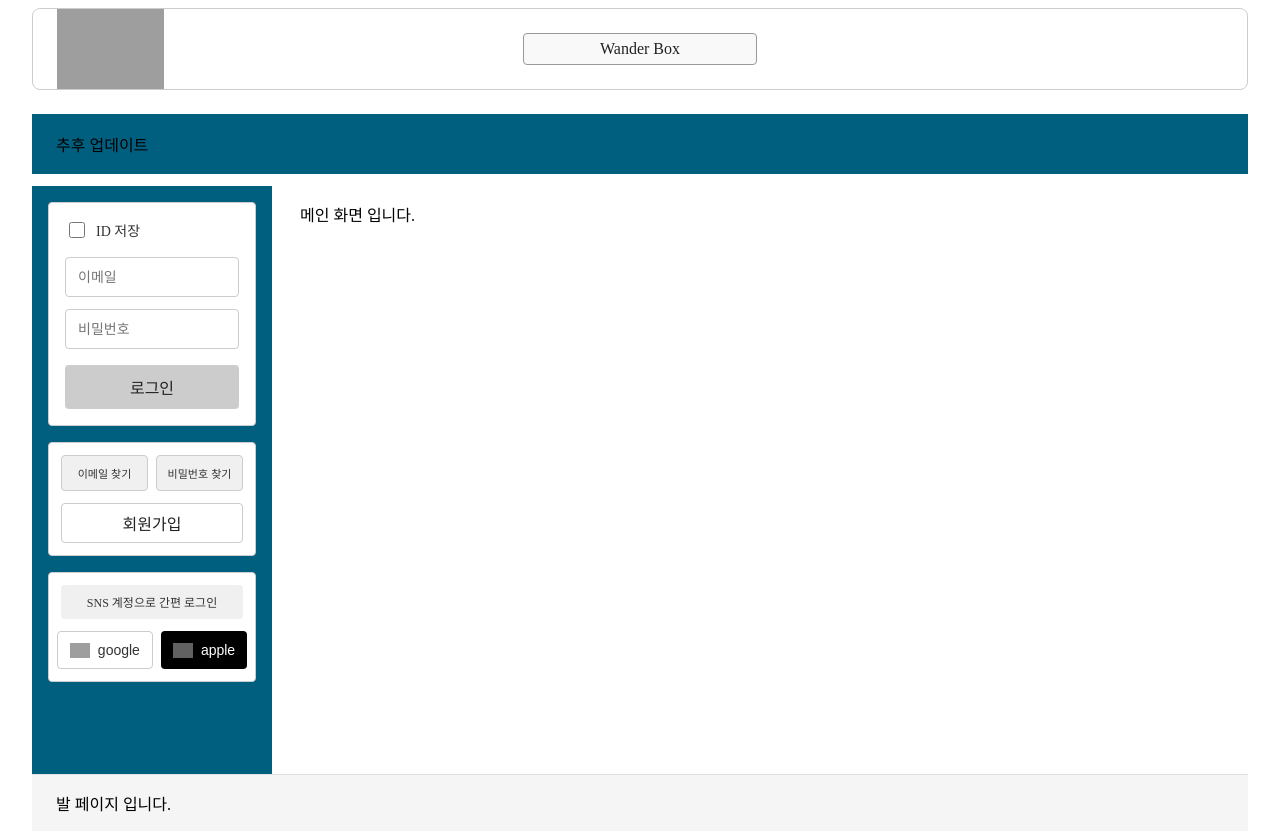
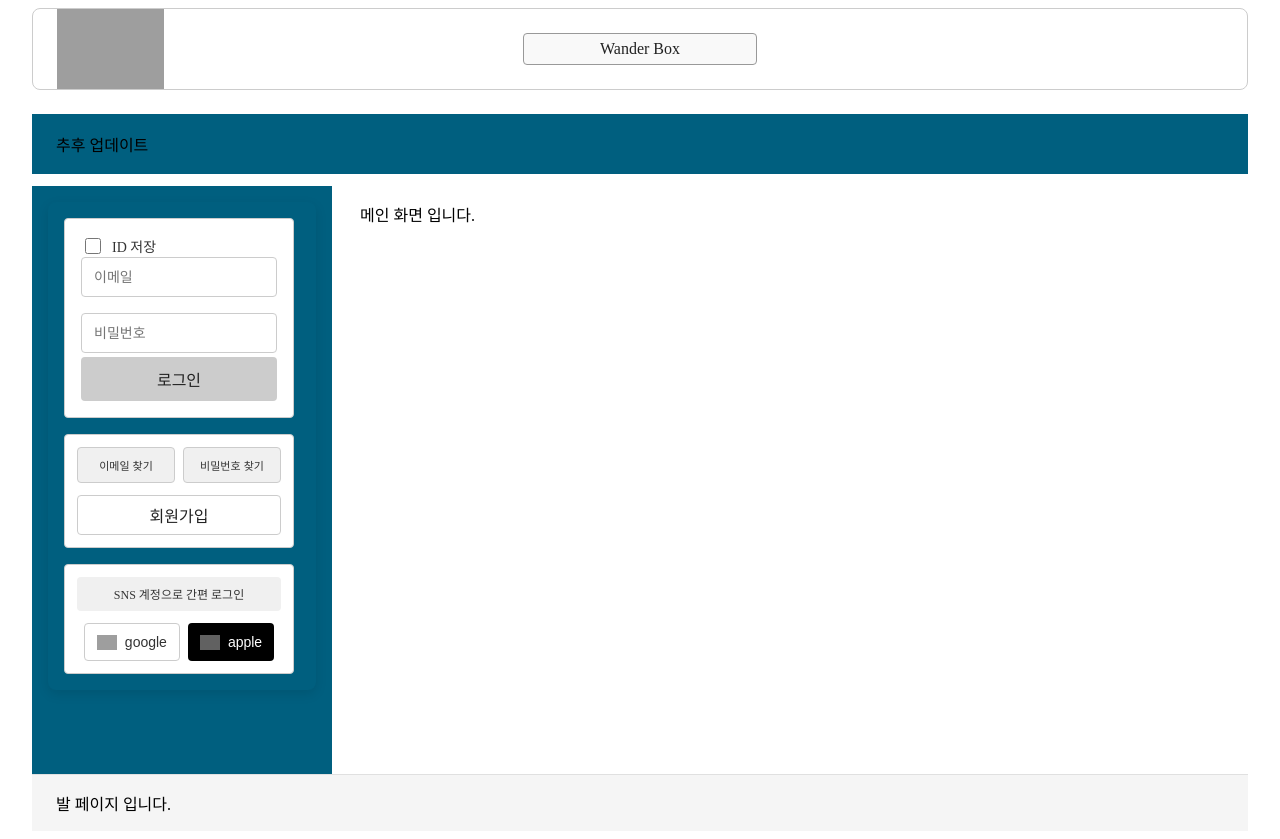
Before and after one commit to KimDwDev/WanderBox, a React (Create React App) app in the folder frontend/react_frontend/main_frontend/: page / in a window 1280 px wide. Built offline with nearby package versions, Linux system fonts and the light colour scheme; no server answers; grey boxes are pictures that could not be loaded.

Commit message:
0616_frontend_17

```diff
--- a/frontend/react_frontend/main_frontend/src/App.css
+++ b/frontend/react_frontend/main_frontend/src/App.css
@@ -42,7 +42,7 @@
 }
 
 .app-navbar {
-  width: 240px;
+  width: 300px;
   background-color: #005f7f;
   padding: 16px;
   box-sizing: border-box;
--- a/frontend/react_frontend/main_frontend/src/pkgs/MainLeft/assets/css/MainLeft.css
+++ b/frontend/react_frontend/main_frontend/src/pkgs/MainLeft/assets/css/MainLeft.css
@@ -1,22 +1,44 @@
-.navbarleft-container {
-  /*  1) 고정 너비 */
-  width: 240px;
-
-  /* 높이는 부모(.app-container)와 같아집니다. (별도 설정 생략 가능) */
-  /* height: 100%; */
-
-  /*  2) 배경색 (Mid와 동일하게) */
-  background-color: #005f7f;
-
-  /*  3) 내부 여백 */
+/* ━━━━━━━━━━━━━━━━━━━━━━━━━━━━━━━━
+   메인 사이드바 컨테이너: 부드러운 스타일링
+   ━━━━━━━━━━━━━━━━━━━━━━━━━━━━━━━━ */
+.mainleft-container {
+  /* 레이아웃 */
+  display: flex;
+  flex-direction: column;
+  gap: 16px;
+  width: 100%;
   padding: 16px;
-
-  /*  4) 박스 크기 계산 시 padding 포함 */
   box-sizing: border-box;
 
-  /*  5) 콘텐츠가 길어지면 세로 스크롤 */
+  /* 배경 & 모서리 */
+  background-color: #005f7f;
+  border-radius: 8px;
+
+  /* 부드러운 그림자 */
+  box-shadow: 0 4px 12px rgba(0, 0, 0, 0.1);
+
+  /* 스크롤 */
   overflow-y: auto;
+  scroll-behavior: smooth;       /* 스크롤 부드럽게 */
+  scrollbar-gutter: stable;      /* 언제나 스크롤바 자리 확보 */
 
-  /*  6) 텍스트/아이콘 색상 */
-  color: #ffffff;
+  /* 호버 시 살짝 밝아지도록 */
+  transition: background-color 0.3s ease;
 }
+.mainleft-container:hover {
+  background-color: #00688b;
+}
+
+/* ━━━━━━━━━━━━━━━━━━━━━━━━━━━━━━━━
+   스크롤바 커스터마이징 (WebKit 계열)
+   ━━━━━━━━━━━━━━━━━━━━━━━━━━━━━━━━ */
+.mainleft-container::-webkit-scrollbar {
+  width: 6px;
+}
+.mainleft-container::-webkit-scrollbar-thumb {
+  background: rgba(255, 255, 255, 0.3);
+  border-radius: 3px;
+}
+.mainleft-container::-webkit-scrollbar-track {
+  background: transparent;
+}
--- a/frontend/react_frontend/main_frontend/src/pkgs/MainLeft/components/MainLeftLogin/assets/css/MainLeftLogin.css
+++ b/frontend/react_frontend/main_frontend/src/pkgs/MainLeft/components/MainLeftLogin/assets/css/MainLeftLogin.css
@@ -27,6 +27,7 @@
   flex-direction: column;
   align-items: stretch;
   gap: 16px; /* 하위 요소 간 간격 */
+  min-width: 0;
 }
 
 /* ━━━━━━━━━━━━━━━━━━━━━━━━━━━━━━━━
@@ -57,13 +58,14 @@
   display: flex;
   flex-direction: column;
   gap: 12px; /* 입력란 간격 */
+  min-width: 0;
 }
 
 /* ━━━━━━━━━━━━━━━━━━━━━━━━━━━━━━━━
    4) 이메일 입력 박스: email-div-box
    ━━━━━━━━━━━━━━━━━━━━━━━━━━━━━━━━ */
 .main-left-login-main-container .email-div-box {
-  width: 100%;
+  min-width: 0;
 }
 
 .main-left-login-main-container .email-input {
@@ -81,7 +83,7 @@
    5) 비밀번호 입력 박스: password-div-box
    ━━━━━━━━━━━━━━━━━━━━━━━━━━━━━━━━ */
 .main-left-login-main-container .password-div-box {
-  width: 100%;
+  min-width: 0;
 }
 
 .main-left-login-main-container .password-input {
@@ -114,6 +116,32 @@
 .main-left-login-main-container .login-button:hover {
   background-color: #b3b3b3; /* 호버 시 살짝 진하게 */
 }
+
+/* ━━━━━━━━━━━━━━━━━━━━━━━━━━━━━━━━
+   7) 에러 메시지: error-msg
+   ━━━━━━━━━━━━━━━━━━━━━━━━━━━━━━━━ */
+.main-left-login-main-container .error-msg {
+  /* 기존 스타일 유지 */
+  margin-top: 4px;
+  font-size: 0.875rem;
+  line-height: 1.2;
+  color: #e74c3c;
+
+  /* 여기 추가 */
+  width: 100%;            /* 부모 폭 꽉 채우기 */
+  display: block;         /* block 레벨로 */
+  box-sizing: border-box; /* 패딩/보더 포함 계산 */
+
+  /* 줄 바꿈 강제 */
+  word-wrap: break-word;
+  word-break: break-word;
+}
+
+/* p 태그를 직접 지정해도 좋습니다. */
+.main-left-login-main-container .error-msg p {
+  margin: 0;
+}
+
 
 /* 이메일 비밀번호 찾기 회원가입 버튼 */
 /* ━━━━━━━━━━━━━━━━━━━━━━━━━━━━━━━━━━
--- a/frontend/react_frontend/main_frontend/src/pkgs/MainLeft/components/MainLeftLogin/components/MainLeftLoginMain.js
+++ b/frontend/react_frontend/main_frontend/src/pkgs/MainLeft/components/MainLeftLogin/components/MainLeftLoginMain.js
@@ -1,8 +1,36 @@
+// 패키지
+import * as yup from "yup"
+import { useForm } from "react-hook-form"
+import { yupResolver } from "@hookform/resolvers/yup"
 
 
 export const MainLeftLoginMain = () => {
+
+  // 로그인을 위한 요소
+  const schema = yup.object({
+    email : yup
+    .string()
+    .email("올바른 이메일 형식을 입력해 주세요.")
+    .required("이메일은 필수 입력 항목입니다."),
+
+    password : yup
+    .string()
+    .min(6, "비밀번호는 최소 6자 이상이어야 합니다.")
+    .max(20 , "비밀번호는 최대 20자 이하여야 합니다.")
+    .required("비밀번호는 필수 입력 항목입니다.")
+  })
+
+  const { register, handleSubmit, formState : {errors} } = useForm({
+    resolver : yupResolver(schema)
+  })
+
+  const onSubmit = (data) => {
+    console.log(data)
+  }
+
   return (
     <div className = "main-left-login-main-container">
+      <form onSubmit = {handleSubmit(onSubmit)}>
 
         {/* ID 저장 체크 박스 */}
         <div className = "login-save-id">
@@ -22,7 +50,9 @@ export const MainLeftLoginMain = () => {
               type = "text"
               placeholder = "이메일"
               className = "email-input"
+              { ...register("email") }
             />
+            <div className = "error-msg">{ errors.email?.message && <p>{ errors.email.message }</p> }</div>
           </div>
 
           <div className = "password-div-box">
@@ -30,12 +60,15 @@ export const MainLeftLoginMain = () => {
               type = "password"
               placeholder = "비밀번호"
               className = "password-input"
+              { ...register("password") }
             />
+            <div className = "error-msg">{ errors.password?.message && <p>{ errors.password.message }</p> }</div>
           </div>
         </div>
 
         {/* 로그인 버트 */}
         <button className = "login-button">로그인</button>
+      </form>
     </div>
   )
 }
```
Also changed, not shown: 2 other files (tests, documents, lock files or other folders). Lines whose indentation alone changed are shown as unchanged.
